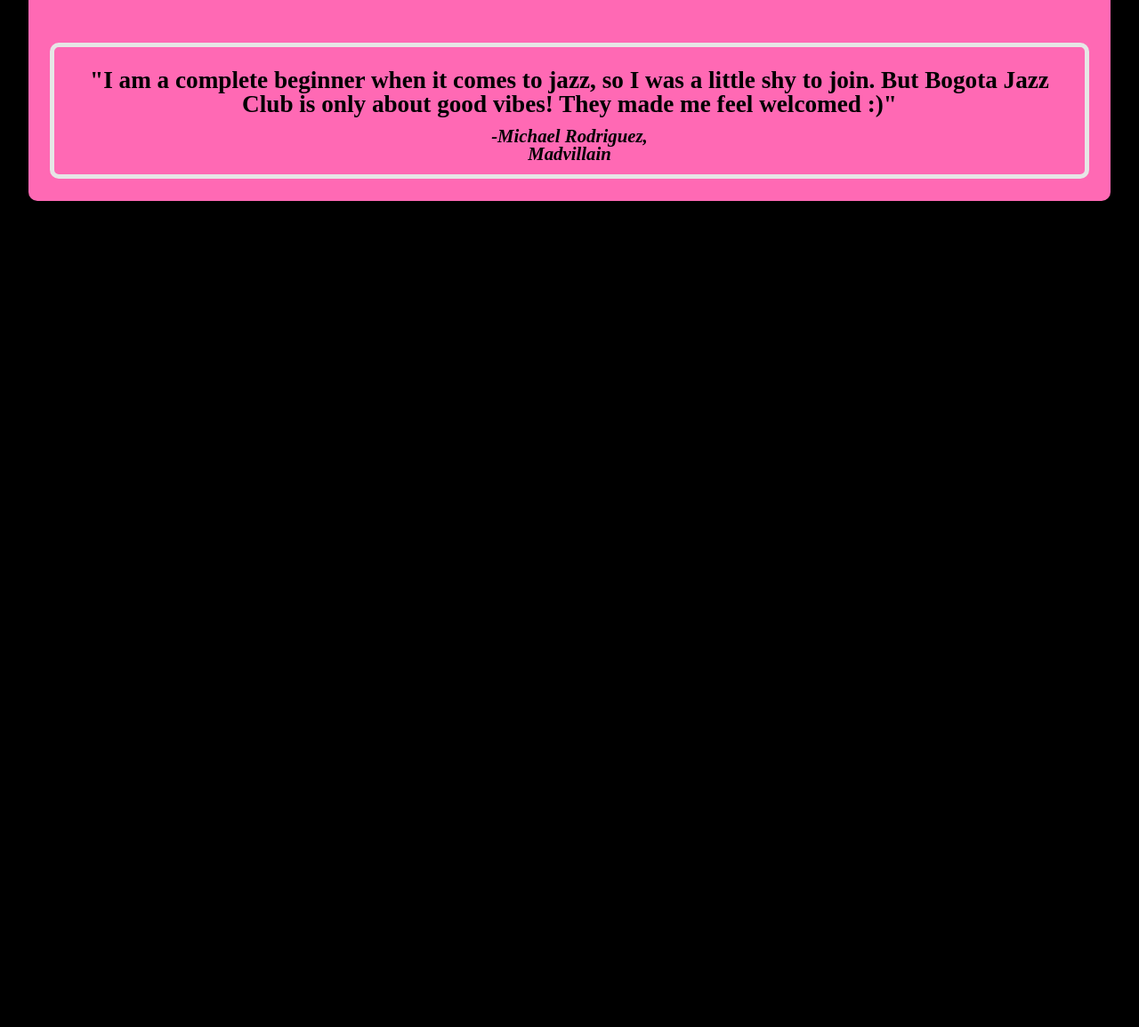
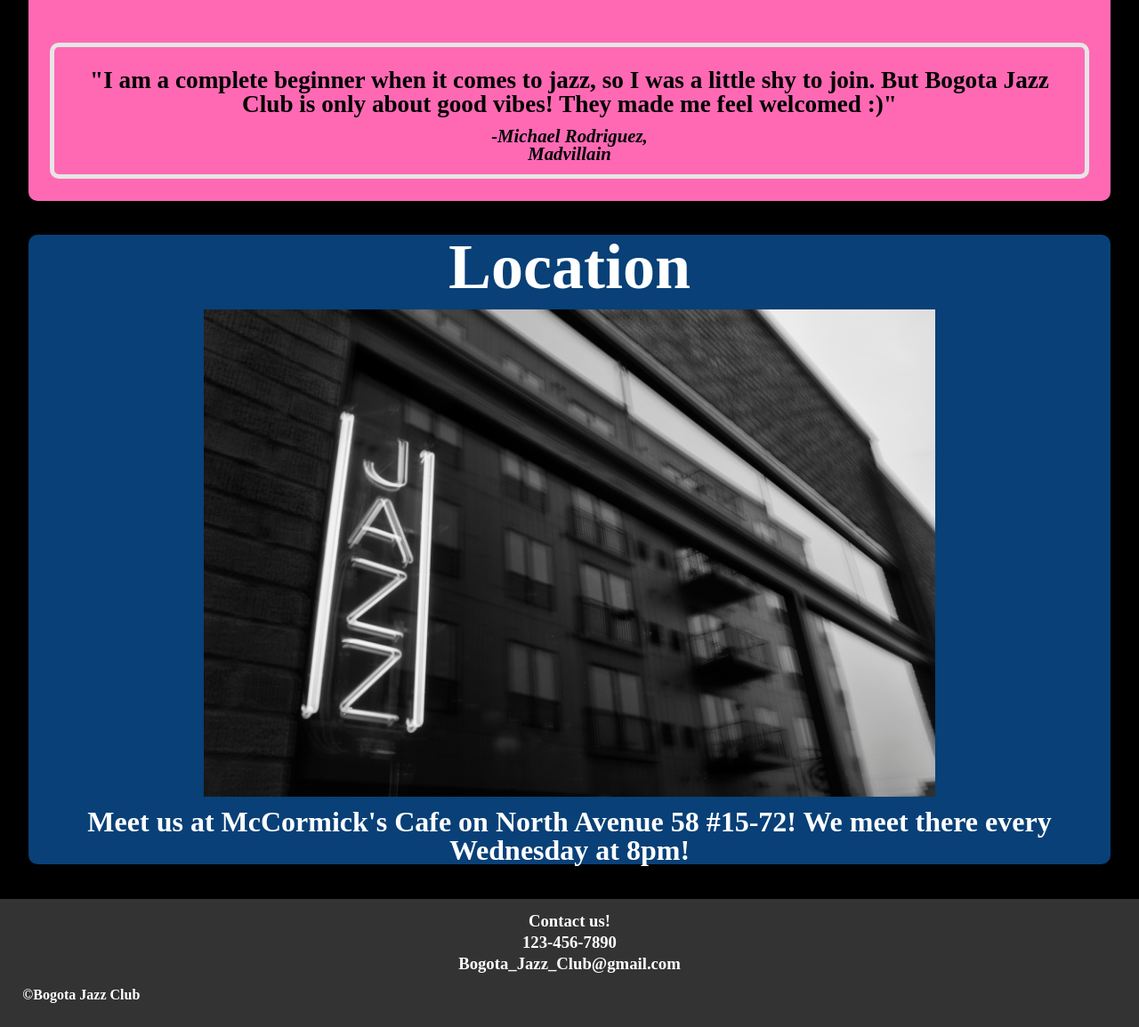
Before and after one commit to vernonroque/Bogota-Jazz-Club, a plain HTML site: page index.html in a window 1280 px wide. Shown: the part 2044-3199 px from the top of the page at 89% size. Before the commit the page ends 2270 px from the top, so only its background shows below. Drawn offline with Linux system fonts and the light colour scheme.

Commit message:
add location and footer section

```diff
--- a/index.html
+++ b/index.html
@@ -91,6 +91,25 @@
             <h4 class="title">Madvillain</h4>
         </div>
     </section>
+    <!--Location-->
+    <section class="location_section">
+        <div class="location_title">
+            <h2> Location</h2>
+        </div>
+            <div class = "location_image">
+                <img class ="actual_image" src = "images/location/location_pic.png" alt = "picture location" width='822' height= '548'>
+            </div>
 
+        <div class ="location_description">
+            <h4> Meet us at McCormick's Cafe on North Avenue 58 #15-72! We meet there every Wednesday at 8pm! </h4>
+        </div>
+    </section>
+    <footer class = "footer">
+        <div class = "contact"> <h3> Contact us!</h3>
+                                <h3>123-456-7890</h3>
+                                <h3>Bogota_Jazz_Club@gmail.com</h3>
+        </div>
+        <div class= "copyright"> <h4>©Bogota Jazz Club</h4></div>
+    </footer>
 </body>
 </html>
--- a/styles.css
+++ b/styles.css
@@ -259,6 +259,49 @@
     text-align:center;
     font-style:italic;
 }
+/*location styling */
+.location_section{
+    width:95%;
+    height:auto;
+    background-color: #084077;
+    margin: 3% auto;
+    border-radius: 10px;
+}
+.location_title{
+    font-size: 3rem;
+    font-weight: 500rem;
+    color:white;
+    text-align:center;
+}
+
+.location_image{
+    display:flex;
+    justify-content: center;
+    width:100%;
+    margin: 0 auto;
+    padding:1%;
+}
+
+.location_description{
+    font-size: 1.5rem;
+    font-weight: 500rem;
+    color:white;
+    text-align:center;
+
+}
+/*footer styling */
+.footer{
+    width:100%;
+    display:flex;
+    flex-direction:column;
+    justify-content:center;
+    line-height:1.3;
+    background-color: var(--background);
+    color:white;
+    text-align:center;
+    padding:1%;
+
+}
 
 @media only screen and (min-width:800px){
     /* nav stylings at 800px */
@@ -341,4 +384,11 @@
         max-width: 400px;
         flex-basis:1200px;
     }
+    .location_description{
+        font-size: 2rem;
+    }
+    .footer .copyright{
+        text-align: left;
+        padding: 1%;
+    }
 }
```
Also changed, not shown: images/location/location_pic.png (added), 1 other file.
